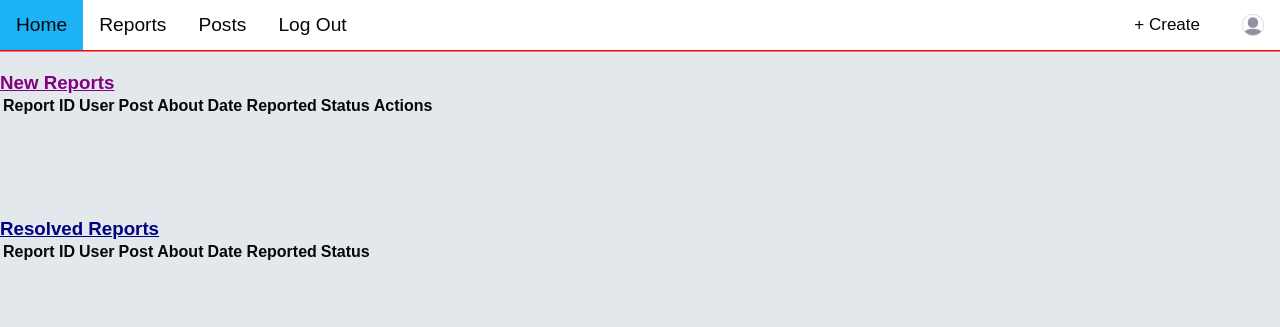
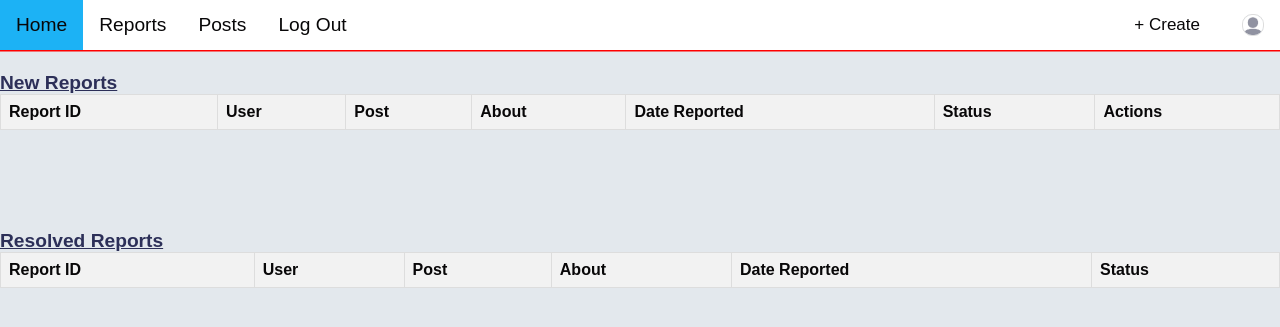
Before and after one commit to golfer69/TT2L-12-Mini-IT-Project-, a Flask app: page /admin/reports in a window 1280 px wide. Shown: the top 327 px of the page. Run offline with Flask 3, Linux system fonts and the light colour scheme; the visitor is signed in with stand-in values (Sample User, id 1); data that the repository does not hold is empty; some libraries are stand-ins or nearby versions.

Commit message:
editing reports page (almost done)
still making a few changes

```diff
--- a/app.py
+++ b/app.py
@@ -16,6 +16,7 @@ from flask_migrate import Migrate
 from sqlalchemy import desc
 from apscheduler.schedulers.background import BackgroundScheduler
 from win10toast import ToastNotifier
+
 
 
 
--- a/static/style.css
+++ b/static/style.css
@@ -396,15 +396,43 @@ input[type=text] {
 
 .resolved-reports{
   margin-top: 100px;
-  color: navy;
+  color: rgb(44,47,88);
   text-decoration: underline;
+  font-size:larger;
 }
 
 .new-reports{
   margin-top: 50px;
-  color: purple;
+  color: rgb(44, 47, 88);
   text-decoration: underline;
+  font-size:larger;
 }
+
+.report-table {
+  width:100%;
+  border-collapse:collapse;
+}
+
+.report-table th {
+  background-color:#f2f2f2;
+  border: 1px solid #ddd;
+  padding:8px;
+  text-align:left;
+}
+
+.report-table td {
+  border:1px solid #ddd;
+  padding:8px;
+}
+
+.report-table tr:hover {
+  background-color:#f2f2f2;
+}
+
+.report-table tr:nth-child(even){
+  background-color:#f9f9f9;
+}
+
 .vote-section {
   margin: 3px;
   display: block;
```
